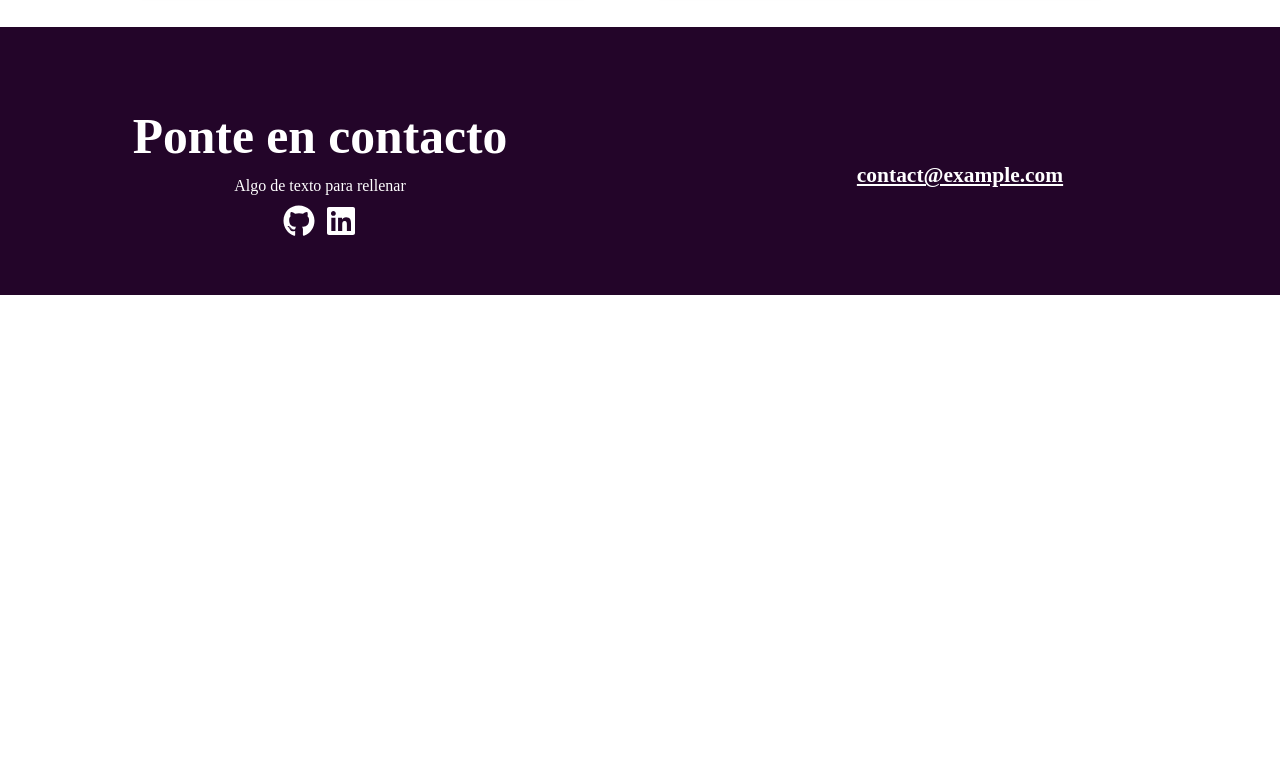
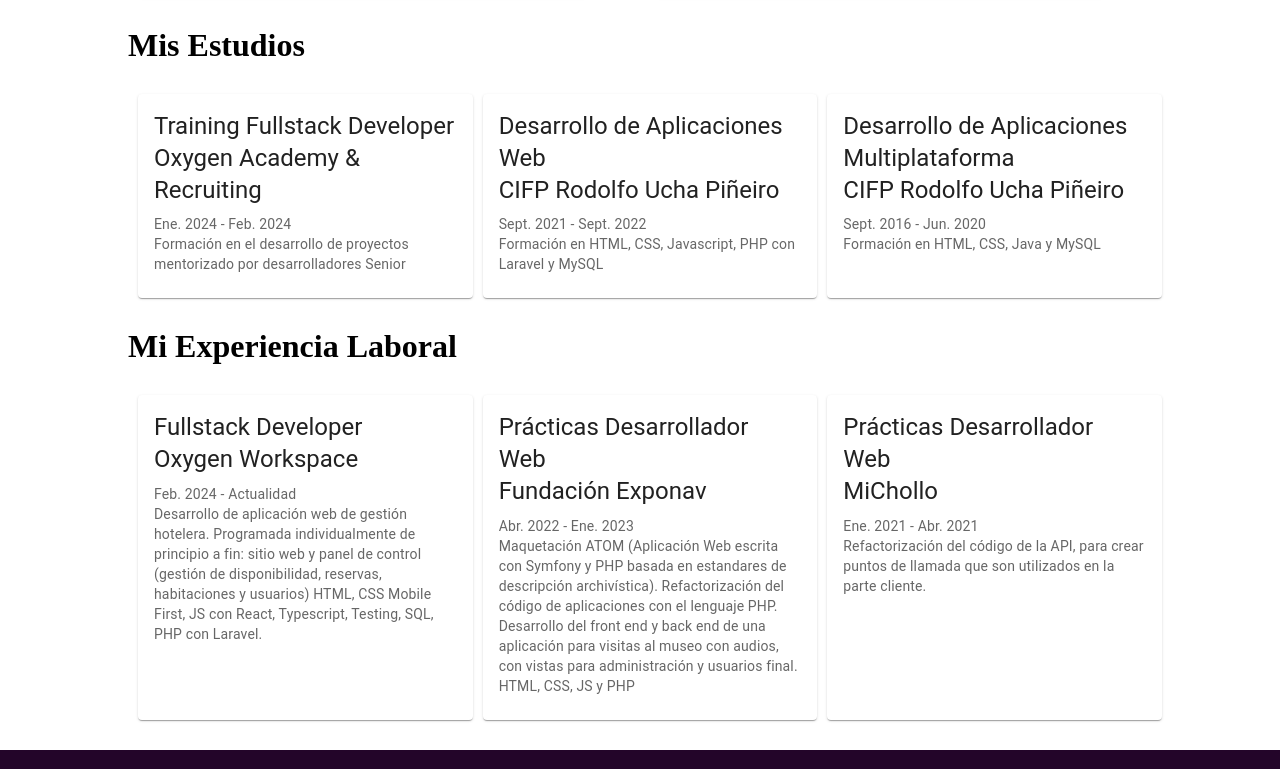
Before and after one commit to ruben-dev98/portfolio, a React (Vite) app: page / in a window 1280 px wide. Shown: the part 1391-2160 px from the top of the page. Before the commit the page ends 1686 px from the top, so only its background shows below. Built offline with nearby package versions, Linux system fonts and the light colour scheme.

Commit message:
ADD: components studies and experiences with styles

```diff
--- a/src/assets/assets.ts
+++ b/src/assets/assets.ts
@@ -104,3 +104,49 @@
     },
 
 ]
+
+export const studies = [
+    {
+        org: 'Oxygen Academy & Recruiting',
+        name: 'Training Fullstack Developer',
+        date: 'Ene. 2024 - Feb. 2024',
+        desc: 'Formación en el desarrollo de proyectos mentorizado por desarrolladores Senior'
+    },
+    {
+        org: 'CIFP Rodolfo Ucha Piñeiro',
+        name: 'Desarrollo de Aplicaciones Web',
+        date: 'Sept. 2021 - Sept. 2022',
+        desc: 'Formación en HTML, CSS, Javascript, PHP con Laravel y MySQL'
+    },
+    {
+        org: 'CIFP Rodolfo Ucha Piñeiro',
+        name: 'Desarrollo de Aplicaciones Multiplataforma',
+        date: 'Sept. 2016 - Jun. 2020',
+        desc: 'Formación en HTML, CSS, Java y MySQL'
+    }
+];
+
+export const experiencie = [
+    {
+        org: 'Oxygen Workspace',
+        name: 'Fullstack Developer',
+        date: 'Feb. 2024 - Actualidad',
+        desc: `Desarrollo de aplicación web de gestión hotelera.
+        Programada individualmente de principio a fin: sitio web y panel de control (gestión de disponibilidad, reservas, habitaciones y usuarios)
+        HTML, CSS Mobile First, JS con React, Typescript, Testing, SQL, PHP con Laravel.`
+    },
+    {
+        org: 'Fundación Exponav',
+        name: 'Prácticas Desarrollador Web',
+        date: 'Abr. 2022 - Ene. 2023',
+        desc: `Maquetación ATOM (Aplicación Web escrita con Symfony y PHP basada en estandares de descripción archivística).
+        Refactorización del código de aplicaciones con el lenguaje PHP.
+        Desarrollo del front end y back end de una aplicación para visitas al museo con audios, con vistas para administración y usuarios final. HTML, CSS, JS y PHP`
+    },
+    {
+        org: 'MiChollo',
+        name: 'Prácticas Desarrollador Web',
+        date: 'Ene. 2021 - Abr. 2021',
+        desc: 'Refactorización del código de la API, para crear puntos de llamada que son utilizados en la parte cliente.'
+    }
+];
--- /dev/null
+++ b/src/components/ExperienceComponent/ExperienceComponent.tsx
@@ -0,0 +1,31 @@
+import { Card, CardContent, Typography } from "@mui/material";
+import { experiencie } from "../../assets/assets";
+
+const ExperienceComponent = () => {
+
+
+    return (
+        <>
+            <h1>Mi Experiencia Laboral</h1>
+            <section id="experience" className="section__experience">
+                {experiencie &&
+                    experiencie.map((exp, index) => {
+                        return (
+                            <Card sx={{ maxWidth: 450 }} key={index}>
+                                <CardContent>
+                                    <Typography gutterBottom variant="h5" component="div">
+                                        {exp.name}<br/>{exp.org}
+                                    </Typography>
+                                    <Typography variant="body2" color="text.secondary">
+                                        {exp.date}<br/>{exp.desc}
+                                    </Typography>
+                                </CardContent>
+                            </Card>
+                        )
+                    })}
+            </section>
+        </>
+    );
+}
+
+export default ExperienceComponent;
--- a/src/components/HeaderComponent/HeaderComponent.tsx
+++ b/src/components/HeaderComponent/HeaderComponent.tsx
@@ -1,54 +1,66 @@
 import styled from "styled-components";
 
 const HeaderStyled = styled.header`
-    @media (min-width: 1000px) {
     width: 100%;
     background-color: #230529;
     position: fixed;
 
+    nav {
+        display: none;
+        a {
+            padding: 0 12px 0 0;
+            color: #fff;
+            text-decoration: none;
+            font-size: 1.5rem;
+        }
+    }
+
+    @media (min-width: 1000px) {
         nav {
             margin: 0 0 0 30px;
             display: flex;
             align-items: center;
             justify-content: start;
             gap: 12px;
-
-            a {
-                color: #fff;
-                text-decoration: none;
-                font-size: 1.5rem;
-            }
         }
     }
 `;
 
 const TitleStyled = styled.div`
-    @media (min-width: 1000px) {
-        width: 100%;
-        height: 300px;
     background-image: url('https://portfolio-image-s3.s3.eu-west-3.amazonaws.com/bg.png');
     background-repeat: no-repeat;
     background-position: center;
     background-size: cover;
+    height: 300px;
+
+
+    header {
+        text-align: center;
+        margin: 0 auto;
+        display: inline-block;
+        vertical-align: middle;
+        color: #fff;
+        text-transform: uppercase;
+    }
+
+    @media (min-width: 1000px) {
         display: flex;
+        justify-content: center;
         align-items: center;
-        justify-content: center;
         gap: 30px;
 
         header {
+            margin: 0;
             display: flex;
             flex-direction: column;
             justify-content: center;
             align-items: center;
-            color: #fff;
-            text-transform: uppercase;
         }
     }
 
 `;
 
 const DivStyled = styled.div`
-    @media (min-width: 1000px) {
     width: 150px;
     height: 150px;
     background-image: url("https://portfolio-image-s3.s3.eu-west-3.amazonaws.com/ruben.png");
@@ -56,6 +68,13 @@
     background-repeat: no-repeat;
     background-size: cover;
     border-radius: 100%;
+    display: inline-block;
+    vertical-align: middle;
+    margin: 0 30px;
+
+    @media (min-width: 1000px) {
+        margin: 0;
+        display: block;
     }
 `;
 
@@ -72,7 +91,8 @@
                 <DivStyled></DivStyled>
                 <header>
                     <h1>Rubén Dopico Novo</h1>
-                    <p>Fullstack Developer</p>
+                    <p>Junior Fullstack Developer</p>
+
                 </header>
             </TitleStyled>
         </>
--- a/src/components/MainComponent/MainComponent.tsx
+++ b/src/components/MainComponent/MainComponent.tsx
@@ -1,5 +1,7 @@
 
+import ExperienceComponent from '../ExperienceComponent/ExperienceComponent';
 import ProjectsComponent from '../ProjectsComponent/ProjectsComponent';
+import StudiesComponent from '../StudiesComponent/StudiesComponent';
 import AboutComponent from './../AboutComponent/AboutComponent';
 import StackComponent from './../StackComponent/StackComponent';
 import { styled } from 'styled-components';
@@ -23,6 +25,20 @@
         .section__stack {
             display: grid;
             grid-template-columns: repeat(4, 1fr);
+            gap: 10px;
+            grid-auto-rows: minmax(50px, auto);
+        }
+
+        .section__experience {
+            display: grid;
+            grid-template-columns: repeat(3, 1fr);
+            gap: 10px;
+            grid-auto-rows: minmax(50px, auto);
+        }
+
+        .section__studies {
+            display: grid;
+            grid-template-columns: repeat(3, 1fr);
             gap: 10px;
             grid-auto-rows: minmax(50px, auto);
         }
@@ -90,6 +106,8 @@
                 <StackComponent />
             </AboutComponent>
             <ProjectsComponent />
+            <StudiesComponent/>
+            <ExperienceComponent/>
         </MainStyled>
     );
 }
--- /dev/null
+++ b/src/components/StudiesComponent/StudiesComponent.tsx
@@ -0,0 +1,32 @@
+import { Card, CardContent, Typography } from "@mui/material";
+import { studies } from "../../assets/assets";
+
+
+const StudiesComponent = () => {
+
+
+    return (
+        <>
+            <h1>Mis Estudios</h1>
+            <section id="studies" className="section__studies">
+                {studies &&
+                    studies.map((study, index) => {
+                        return (
+                            <Card sx={{ maxWidth: 450 }} key={index}>
+                                <CardContent>
+                                    <Typography gutterBottom variant="h5" component="div">
+                                        {study.name}<br/>{study.org}
+                                    </Typography>
+                                    <Typography variant="body2" color="text.secondary">
+                                        {study.date} <br/> {study.desc}
+                                    </Typography>
+                                </CardContent>
+                            </Card>
+                        )
+                    })}
+            </section>
+        </>
+    );
+}
+
+export default StudiesComponent;
```
Lines whose indentation alone changed are shown as unchanged.
